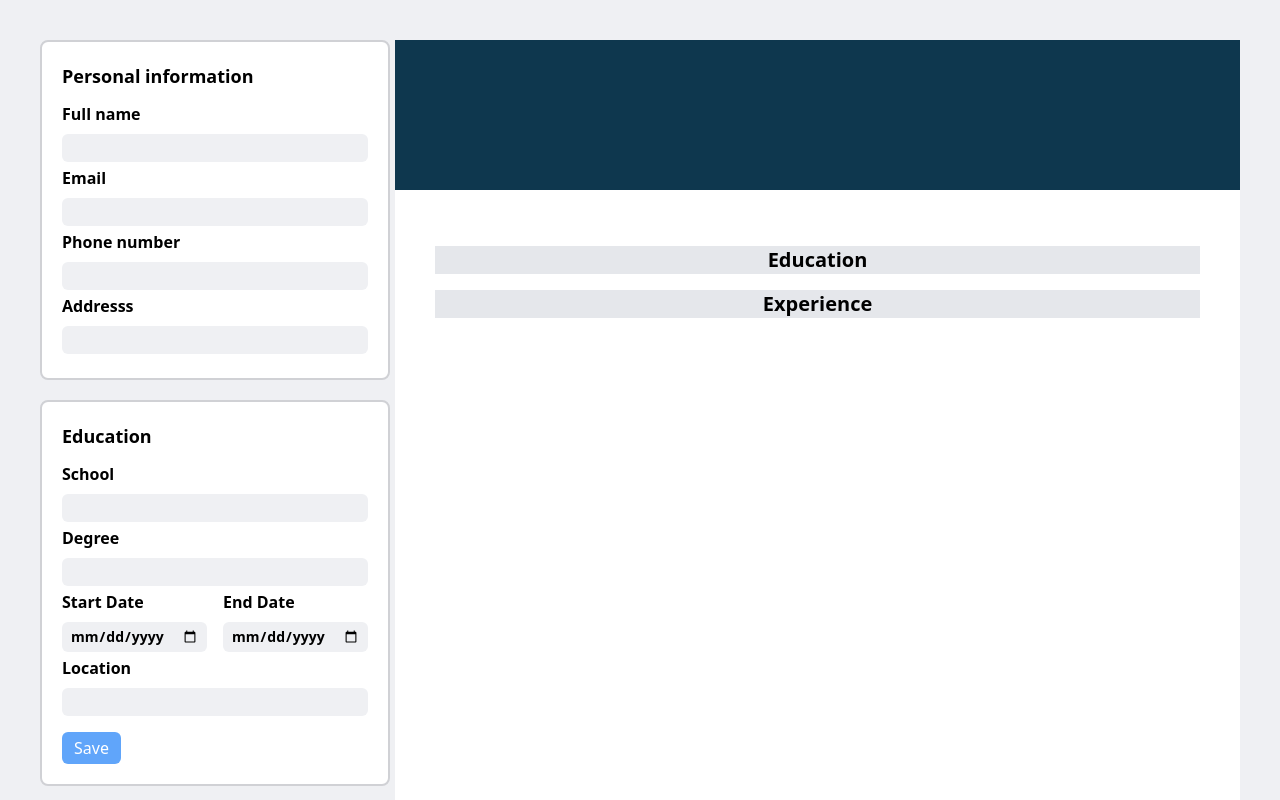
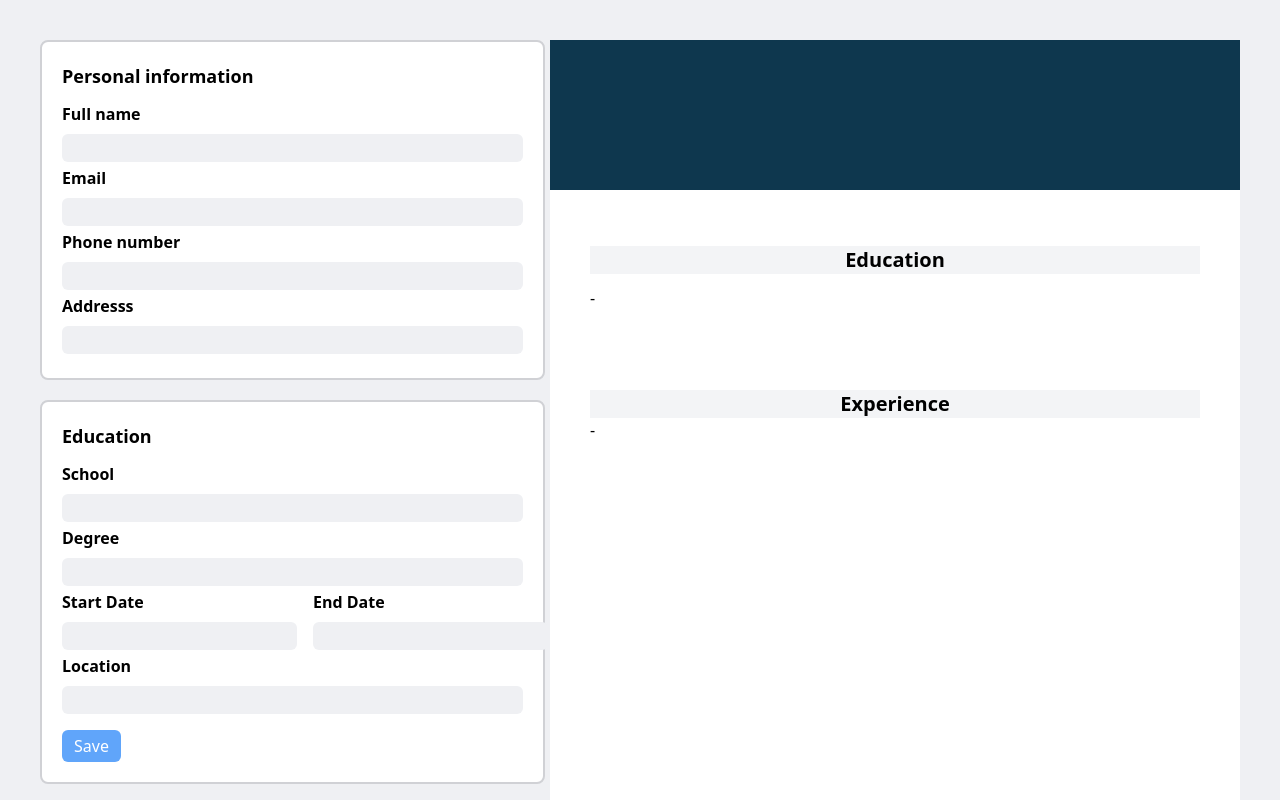
Before and after one commit to emShalaby/cv_generator, a React (Vite) app: page / in a window 1280 px wide. Shown: the top 800 px of the page. Built offline with nearby package versions, Linux system fonts and the light colour scheme.

Commit message:
form styling and change inputs with date types to text types for more flexability

```diff
--- a/src/app.tsx
+++ b/src/app.tsx
@@ -161,13 +161,13 @@ const App = () => {
             <div className="flex gap-4">
               <Input
                 label={"Start Date"}
-                type={"date"}
+                type="text"
                 name={EducationFields.startDate}
                 onChange={handleEducationInfoChange}
               />
               <Input
                 label={"End Date"}
-                type="date"
+                type="text"
                 name={EducationFields.endDate}
                 onChange={handleEducationInfoChange}
               />
@@ -199,14 +199,14 @@ const App = () => {
             <div className="flex gap-4">
               <Input
                 label={"Start Date"}
-                type={"date"}
+                type={"text"}
                 className="flex-1"
                 name={ExperienceFields.startDate}
                 onChange={handlExperienceInfoChange}
               />
               <Input
                 label={"End Date"}
-                type="date"
+                type="text"
                 className="flex-1 "
                 name={ExperienceFields.endDate}
                 onChange={handlExperienceInfoChange}
--- a/src/components/CV/cvBody.tsx
+++ b/src/components/CV/cvBody.tsx
@@ -13,28 +13,32 @@ function CvExperience(props: TExperience) {}
 export default function CvBody({ education, experience }: ICvBodyProps) {
   return (
     <div className="flex flex-col flex-[10] bg-white p-10">
-      <div className="bg-gray-200 justify-center flex mt-4 text-xl font-bold ">
+      <div className="bg-gray-100 justify-center flex mt-4 text-xl font-bold ">
         <h2>Education</h2>
       </div>
-      <div id="education">
+      <div id="education" className="min-h-[100px] pt-3">
         {education?.map((item, index) => {
           const { degree, endDate, location, school, startDate } = item;
           return (
-            <div className="flex gap-3" key={index}>
-              <div className="flex flex-col">
-                {degree}
-                {endDate}
+            <div className="flex gap-3 flex-1" key={index}>
+              <div className="flex flex-col w-[30%] flex-wrap">
+                <p className=" min-h-[30px]">
+                  {startDate} - {endDate}
+                </p>
+                <p>{location}</p>
               </div>
-              <div className="flex flex-col">
-                {location}
-                {school}
-                {startDate}
+              <br />
+              <div className="flex flex-col  ">
+                <p className="min-h-[30px] font-bold text-lg w-[50%]">
+                  {school}
+                </p>
+                <p className="">{degree}</p>
               </div>
             </div>
           );
         })}
       </div>
-      <div className="bg-gray-200 justify-center flex mt-4 text-xl font-bold">
+      <div className="bg-gray-100 justify-center flex mt-4 text-xl font-bold">
         <h2>Experience</h2>
       </div>
       <div id="experience">
@@ -48,16 +52,20 @@ export default function CvBody({ education, experience }: ICvBodyProps) {
             description,
           } = item;
           return (
-            <div className="flex gap-3" key={index}>
-              <div className="flex flex-col">
-                {workplaceName}
-                {endDate}
-                {description}
+            <div className="flex gap-3 flex-1" key={index}>
+              <div className="flex flex-col w-[30%] flex-wrap">
+                <p className=" min-h-[30px]">
+                  {startDate} - {endDate}
+                </p>
+                <p>{location}</p>
               </div>
-              <div className="flex flex-col">
-                {location}
-                {position}
-                {startDate}
+              <br />
+              <div className="flex flex-col  ">
+                <p className="min-h-[30px] font-bold text-lg w-[50%]">
+                  {workplaceName}
+                </p>
+                <p className="min-h-[30px]">{position}</p>
+                <p>{description}</p>
               </div>
             </div>
           );
```
